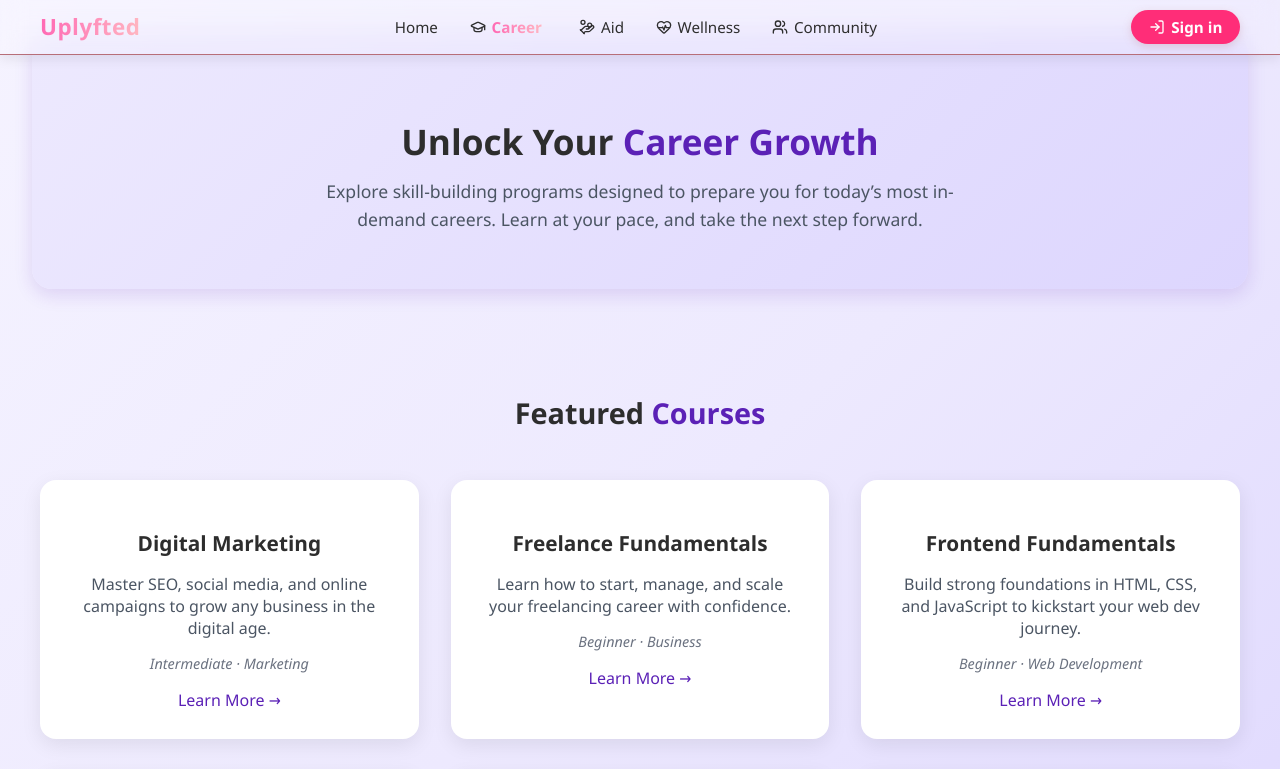
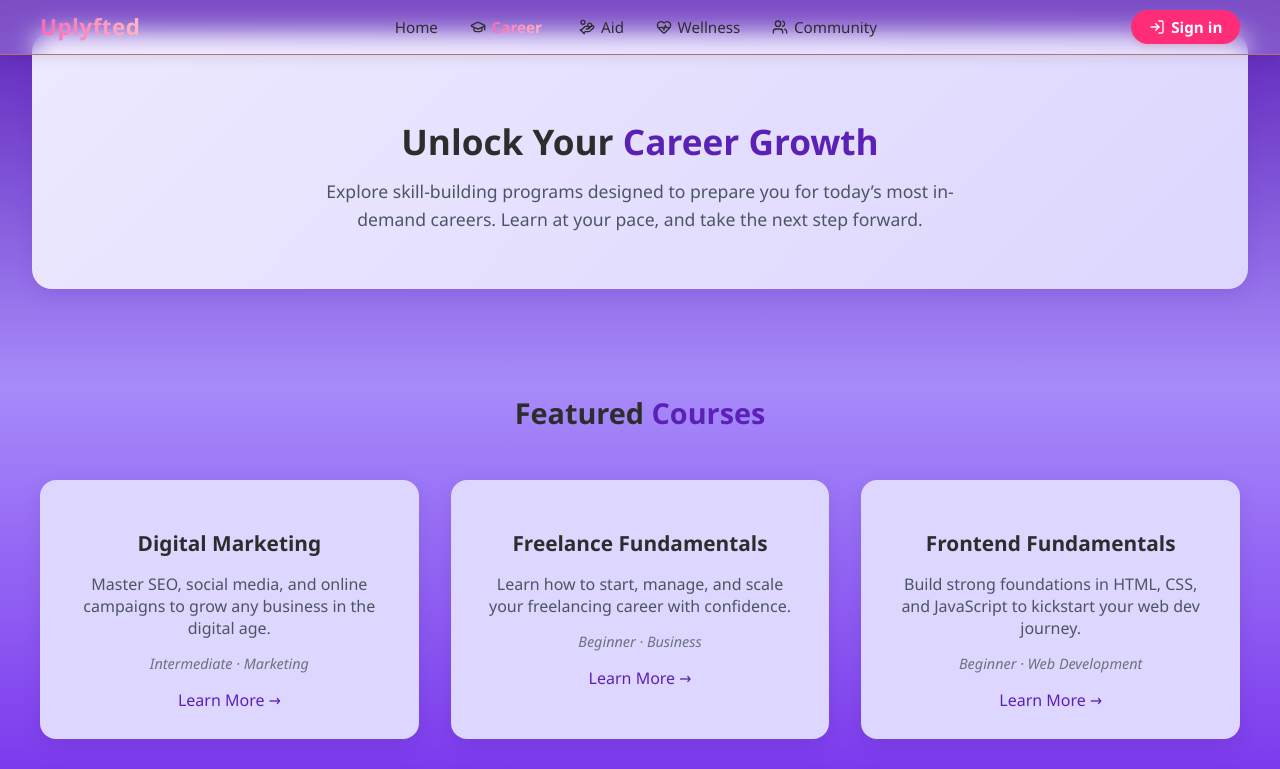
Before and after one commit to Sparshar-Njuguna/UPLYFTED, a React (Vite) app: page /career in a window 1280 px wide. Shown: the top 769 px of the page. Built offline with nearby package versions, Linux system fonts and the light colour scheme.

Commit message:
Updated Career.css

```diff
--- a/src/styles/Career.css
+++ b/src/styles/Career.css
@@ -4,7 +4,7 @@
   color: #2d2d2d;
   background: linear-gradient(
     135deg,
-    #f5f3ff,  /* soft lilac */
+    #C8A2C8  /* soft lilac */
     #ede9fe,  /* lavender */
     #ddd6fe   /* pastel violet */
   );
@@ -61,7 +61,7 @@
 }
 
 .career-page .card {
-  background: #fff;
+  background: #ddd6fe;
   padding: 1.75rem;
   border-radius: 1rem;
   box-shadow: 0 6px 20px rgba(0, 0, 0, 0.08);
```
